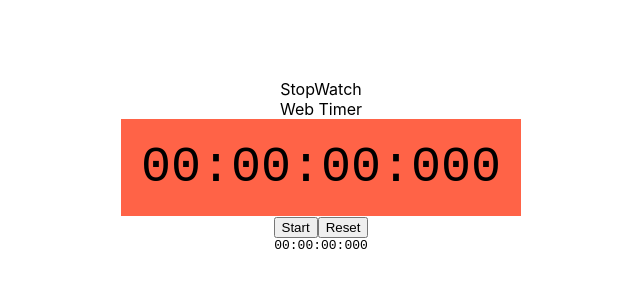
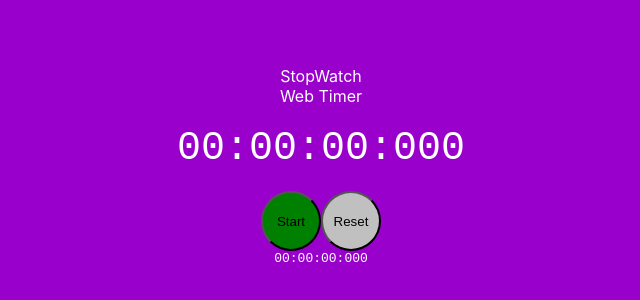
Before and after one commit to mar1n/stopwatch, a React (Create React App) app: page / in a window 1280 px wide. Shown: the part 234-534 px from the top of the page, without its empty margins (319-959 px from the left). Built offline with nearby package versions, Linux system fonts and the light colour scheme.

Commit message:
add more styles

```diff
--- a/src/App.css
+++ b/src/App.css
@@ -4,6 +4,8 @@
   grid-template-columns: 1fr;
   width: 100vw;
   height: 100vh;
+  color: #ffffff;
+  background-color: #9900cc;
 }
 .App {
   text-align: center;
@@ -32,6 +34,11 @@ ul {
   margin: 0;
 }
 
+li {
+  list-style: none;
+  border-bottom: 1px solid #ffffff;
+}
+
 .App-link {
   color: #09d3ac;
 }
@@ -41,7 +48,38 @@ ul {
 }
 
 .mainTimer .elapsedString {
-  background-color: tomato;
-  font-size: 50px;
+  font-size: 40px;
   padding: 20px;
 }
+
+.startButton {
+  background-color: green;
+  height: 60px;
+  width: 60px;
+  border-radius: 50%;
+  outline: none;
+}
+
+.stopButton {
+  background-color: red;
+  height: 60px;
+  width: 60px;
+  border-radius: 50%;
+  outline: none;
+}
+
+.lapButton {
+  background-color: silver;
+  height: 60px;
+  width: 60px;
+  border-radius: 50%;
+  outline: none;
+}
+
+.resetButton {
+  background-color: silver;
+  height: 60px;
+  width: 60px;
+  border-radius: 50%;
+  outline: none;
+}
--- a/src/TimerActionButton.js
+++ b/src/TimerActionButton.js
@@ -4,13 +4,13 @@ const TimerActionButton = ({ timerIsRunning, onStopClick, onLapClick, onStartCli
         timerIsRunning ?
                 <>
                     <button
-                        className='ui bottom attached red basic button'
+                        className='stopButton'
                         onClick={onStopClick}
                     >
                         Stop
                     </button>
                     <button
-                        className='Lap'
+                        className='lapButton'
                         onClick={onLapClick}
                     >
                         Lap
@@ -20,13 +20,13 @@ const TimerActionButton = ({ timerIsRunning, onStopClick, onLapClick, onStartCli
 
                 <>
                     <button
-                        className='ui bottom attached green basic button'
+                        className='startButton'
                         onClick={onStartClick}
                     >
                         Start
                     </button>
                     <button
-                        className='reset'
+                        className='resetButton'
                         onClick={onResetClick}
                     >
                         Reset
```
